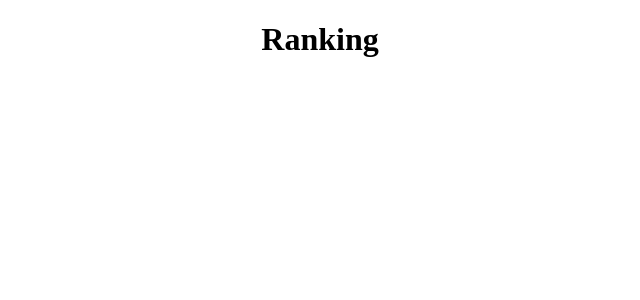
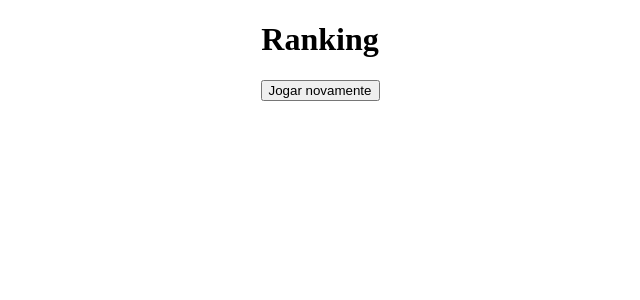
Before and after one commit to pedropereiradev/trivia-game, a React (Create React App) app: page /ranking in a window 1280 px wide. Shown: the top 300 px of the page, without its empty margins (320-960 px from the left). Built offline with nearby package versions, Linux system fonts and the light colour scheme.

Commit message:
feat: req18 implemented

```diff
--- a/src/pages/Ranking.jsx
+++ b/src/pages/Ranking.jsx
@@ -1,9 +1,26 @@
 import React, { Component } from 'react';
+import PropTypes from 'prop-types';
 
 class Ranking extends Component {
   render() {
-    return <h1 data-testid="ranking-title">Ranking</h1>;
+    const { history } = this.props;
+    return (
+      <div>
+        <h1 data-testid="ranking-title">Ranking</h1>
+        <button
+          type="button"
+          onClick={ () => history.push('/') }
+          data-testid="btn-go-home"
+        >
+          Jogar novamente
+        </button>
+      </div>
+    );
   }
 }
 
+Ranking.propTypes = {
+  history: PropTypes.objectOf(PropTypes.shape).isRequired,
+};
+
 export default Ranking;
```
